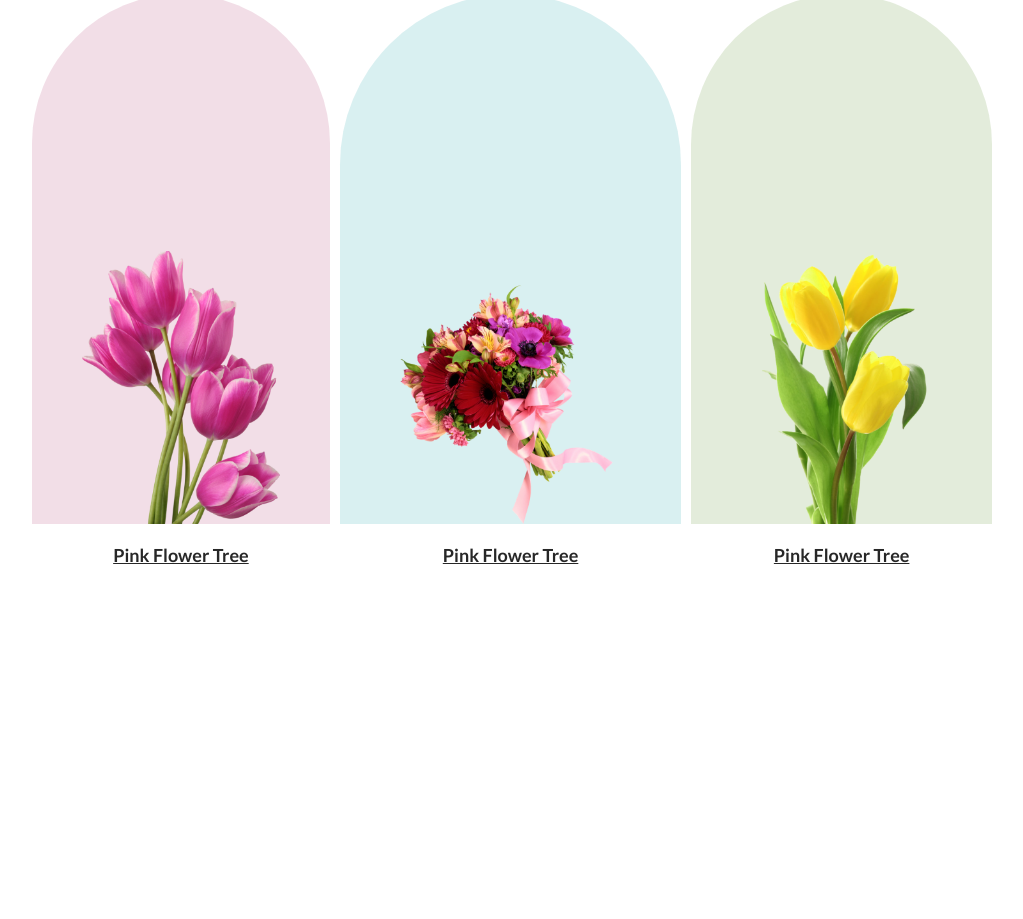
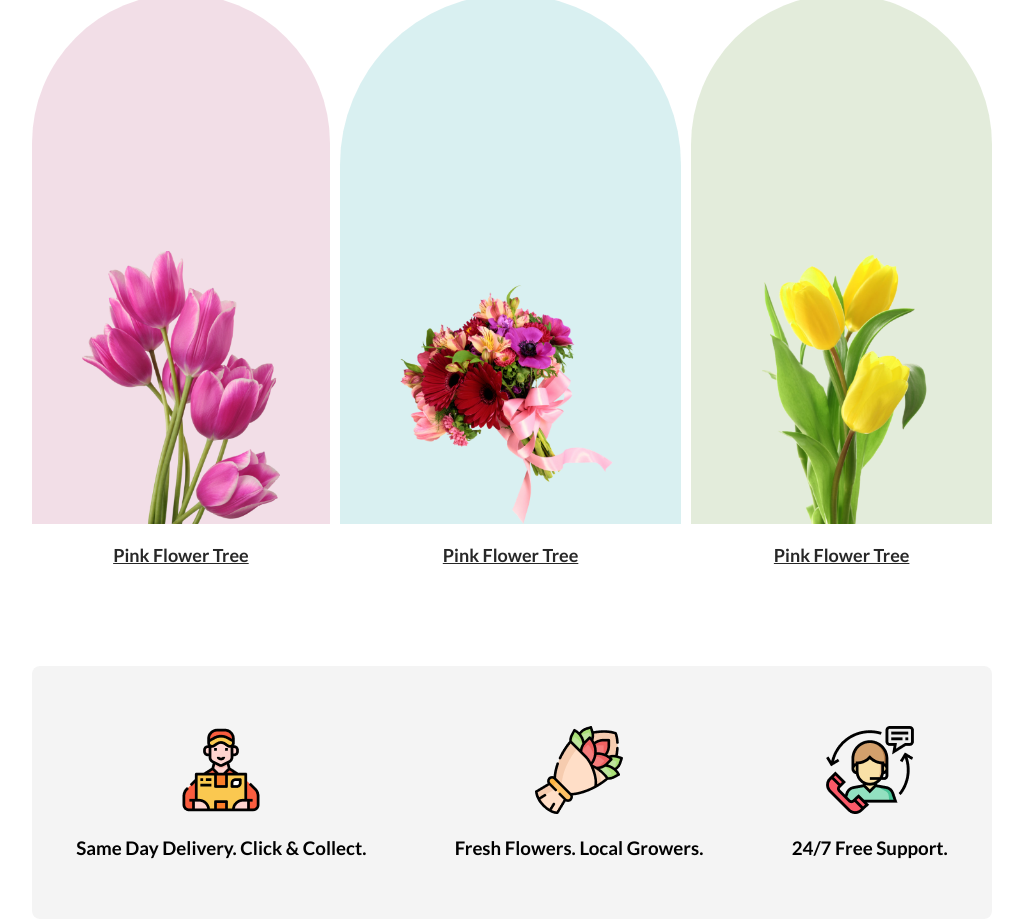
Before and after one commit to MamunKhan71/flower-shop, a plain HTML site: page index.html in a window 1280 px wide. Shown: the part 946-1865 px from the top of the page, without its empty margins (128-1151 px from the left). Before the commit the page ends 1512 px from the top, so only its background shows below. Drawn offline with Linux system fonts and the light colour scheme.

Commit message:
Added Services:

```diff
--- a/index.html
+++ b/index.html
@@ -48,6 +48,20 @@
                     <p>Pink Flower Tree</p>
                 </div>
             </section>
+            <section class="services">
+                <div class="service">
+                    <img src="./Flower Asset/Group 57.png" alt="Delivery Man" class="service-img">
+                    <h3 class="service-description">Same Day Delivery. Click & Collect.</h3>
+                </div>
+                <div class="service">
+                    <img src="./Flower Asset/Group 58.png" alt="Delivery Man" class="service-img">
+                    <h3 class="service-description">Fresh Flowers. Local Growers.</h3>
+                </div>
+                <div class="service">
+                    <img src="./Flower Asset/Group 59.png" alt="Delivery Man" class="service-img">
+                    <h3 class="service-description">24/7 Free Support.</h3>
+                </div>
+            </section>
         </div>
     </main>
     <footer>
--- a/styles/style.css
+++ b/styles/style.css
@@ -115,3 +115,18 @@ p {
     text-decoration: underline;
     margin-top: 20px;
 }
+
+/* Service Section  */
+.services {
+    border-radius: 8px;
+    background: rgba(39, 39, 39, 0.05);
+    padding: 60px 0;
+    margin-top: 100px;
+    display: flex;
+    justify-content: space-around;
+    text-align: center;
+}
+
+.service img {
+    margin-bottom: 20px;
+}
```
